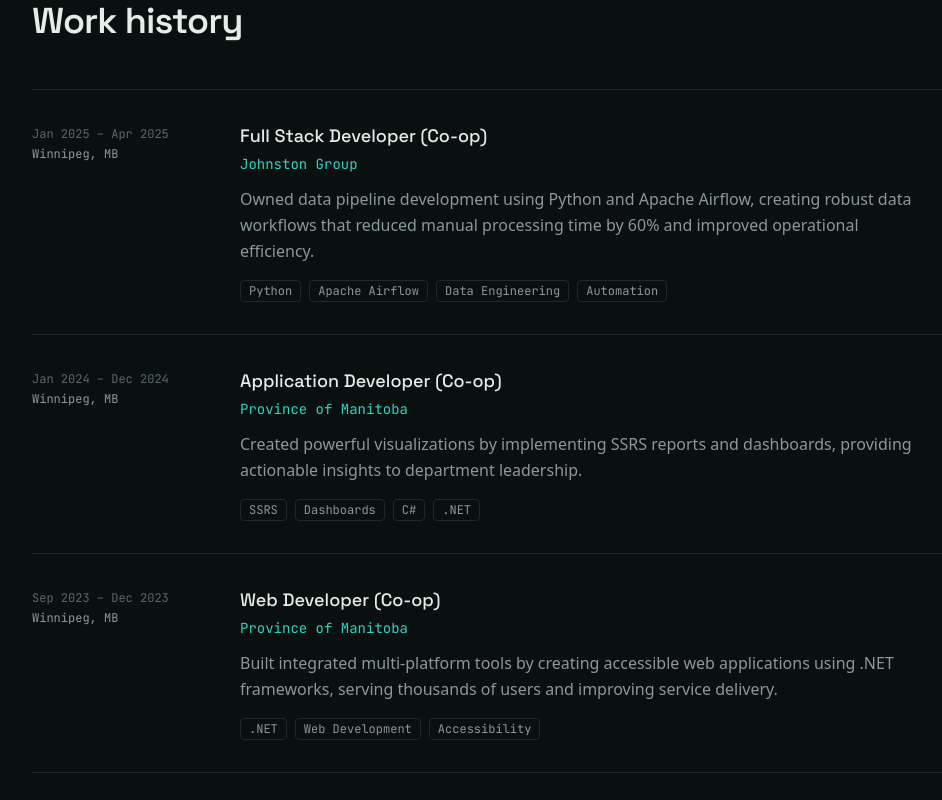
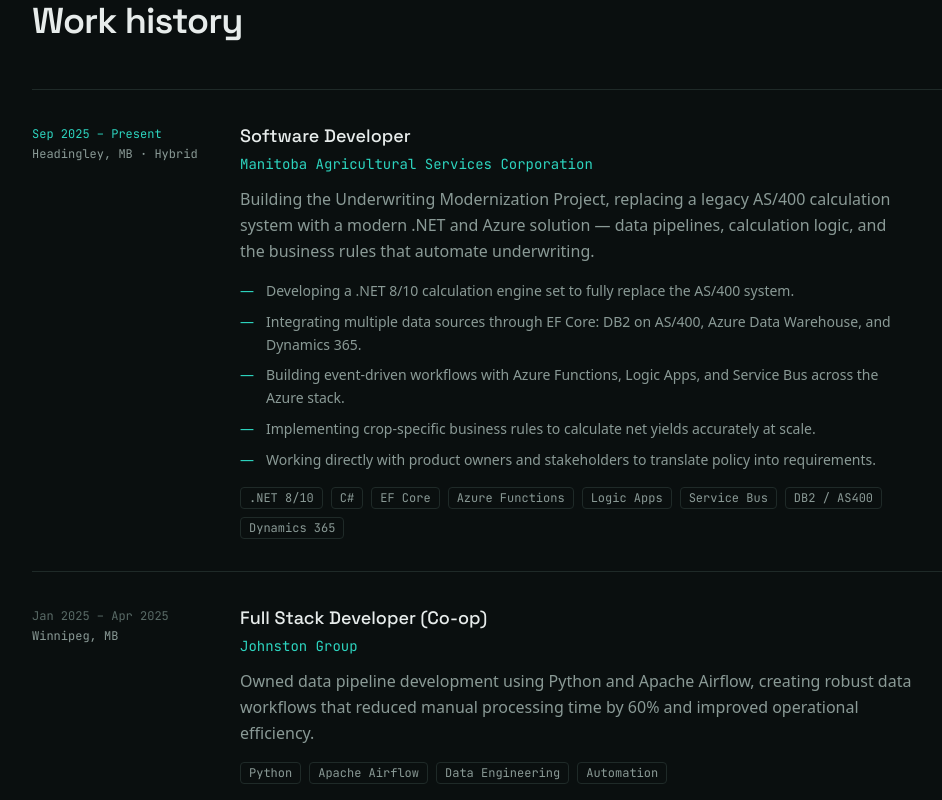
Before and after one commit to sanksarraval/sanskar-portfolio, a React (Create React App) app: page / in a window 1280 px wide. Shown: the part 940-1740 px from the top of the page, without its empty margins (128-1070 px from the left). Built offline with nearby package versions, Linux system fonts and the light colour scheme.

Commit message:
Update experience and skills sections in portfolio; added new role and enhanced skills categorization

```diff
--- a/src/components/Experience.js
+++ b/src/components/Experience.js
@@ -5,6 +5,33 @@ const Experience = () => {
   const experiences = [
     {
       id: 1,
+      title: 'Software Developer',
+      company: 'Manitoba Agricultural Services Corporation',
+      period: 'Sep 2025 – Present',
+      location: 'Headingley, MB · Hybrid',
+      current: true,
+      description:
+        'Building the Underwriting Modernization Project, replacing a legacy AS/400 calculation system with a modern .NET and Azure solution — data pipelines, calculation logic, and the business rules that automate underwriting.',
+      highlights: [
+        'Developing a .NET 8/10 calculation engine set to fully replace the AS/400 system.',
+        'Integrating multiple data sources through EF Core: DB2 on AS/400, Azure Data Warehouse, and Dynamics 365.',
+        'Building event-driven workflows with Azure Functions, Logic Apps, and Service Bus across the Azure stack.',
+        'Implementing crop-specific business rules to calculate net yields accurately at scale.',
+        'Working directly with product owners and stakeholders to translate policy into requirements.',
+      ],
+      skills: [
+        '.NET 8/10',
+        'C#',
+        'EF Core',
+        'Azure Functions',
+        'Logic Apps',
+        'Service Bus',
+        'DB2 / AS400',
+        'Dynamics 365',
+      ],
+    },
+    {
+      id: 2,
       title: 'Full Stack Developer (Co-op)',
       company: 'Johnston Group',
       period: 'Jan 2025 – Apr 2025',
@@ -14,7 +41,7 @@ const Experience = () => {
       skills: ['Python', 'Apache Airflow', 'Data Engineering', 'Automation'],
     },
     {
-      id: 2,
+      id: 3,
       title: 'Application Developer (Co-op)',
       company: 'Province of Manitoba',
       period: 'Jan 2024 – Dec 2024',
@@ -24,7 +51,7 @@ const Experience = () => {
       skills: ['SSRS', 'Dashboards', 'C#', '.NET'],
     },
     {
-      id: 3,
+      id: 4,
       title: 'Web Developer (Co-op)',
       company: 'Province of Manitoba',
       period: 'Sep 2023 – Dec 2023',
@@ -34,7 +61,7 @@ const Experience = () => {
       skills: ['.NET', 'Web Development', 'Accessibility'],
     },
     {
-      id: 4,
+      id: 5,
       title: 'Research Assistant',
       company: 'University of Manitoba',
       period: 'May 2022 – Sep 2022',
@@ -44,7 +71,7 @@ const Experience = () => {
       skills: ['Data Analysis', 'Algorithm Optimization', 'Research'],
     },
     {
-      id: 5,
+      id: 6,
       title: 'Customer Service Representative',
       company: 'Walmart',
       period: '2020 – 2024',
@@ -80,7 +107,9 @@ const Experience = () => {
               className="grid md:grid-cols-[11rem_1fr] gap-4 md:gap-8 py-8"
             >
               <div className="font-mono text-xs text-ink-faint pt-1">
-                <p>{experience.period}</p>
+                <p className={experience.current ? 'text-accent' : undefined}>
+                  {experience.period}
+                </p>
                 <p className="mt-1 text-ink-muted">{experience.location}</p>
               </div>
 
@@ -92,6 +121,18 @@ const Experience = () => {
                 <p className="text-ink-muted mt-3 leading-relaxed max-w-2xl">
                   {experience.description}
                 </p>
+                {experience.highlights && (
+                  <ul className="mt-4 space-y-2 max-w-2xl">
+                    {experience.highlights.map((highlight) => (
+                      <li key={highlight} className="flex gap-3 text-sm text-ink-muted leading-relaxed">
+                        <span className="text-accent select-none" aria-hidden="true">
+                          —
+                        </span>
+                        <span>{highlight}</span>
+                      </li>
+                    ))}
+                  </ul>
+                )}
                 <div className="flex flex-wrap gap-2 mt-4">
                   {experience.skills.map((skill) => (
                     <span key={skill} className="tag">
--- a/src/components/Skills.js
+++ b/src/components/Skills.js
@@ -5,15 +5,30 @@ const Skills = () => {
   const skillCategories = [
     {
       category: 'Languages',
-      skills: ['C#', 'Java', 'JavaScript', 'Dart', 'SQL', 'Python'],
+      skills: ['C#', 'Python', 'SQL', 'Java', 'JavaScript', 'Dart'],
     },
     {
       category: 'Frameworks',
-      skills: ['.NET Core', 'React', 'Vue.js', 'Flutter', 'React Native'],
+      skills: ['.NET 8/10', '.NET Core', 'EF Core', 'React', 'Vue.js', 'Flutter', 'React Native'],
+    },
+    {
+      category: 'Azure',
+      skills: [
+        'Azure Functions',
+        'Logic Apps',
+        'Service Bus',
+        'Azure Data Warehouse',
+        'Azure DevOps',
+        'Dynamics 365',
+      ],
+    },
+    {
+      category: 'Data',
+      skills: ['DB2 / AS400', 'MSSQL', 'SQLite', 'Apache Airflow', 'SSRS'],
     },
     {
       category: 'Tools',
-      skills: ['Git', 'GitHub', 'MSSQL', 'SQLite', 'VS Code', 'Apache Airflow'],
+      skills: ['Git', 'GitHub', 'Visual Studio', 'VS Code'],
     },
   ];
 
```
Also changed, not shown: 1 other file (tests, documents, lock files or other folders).
